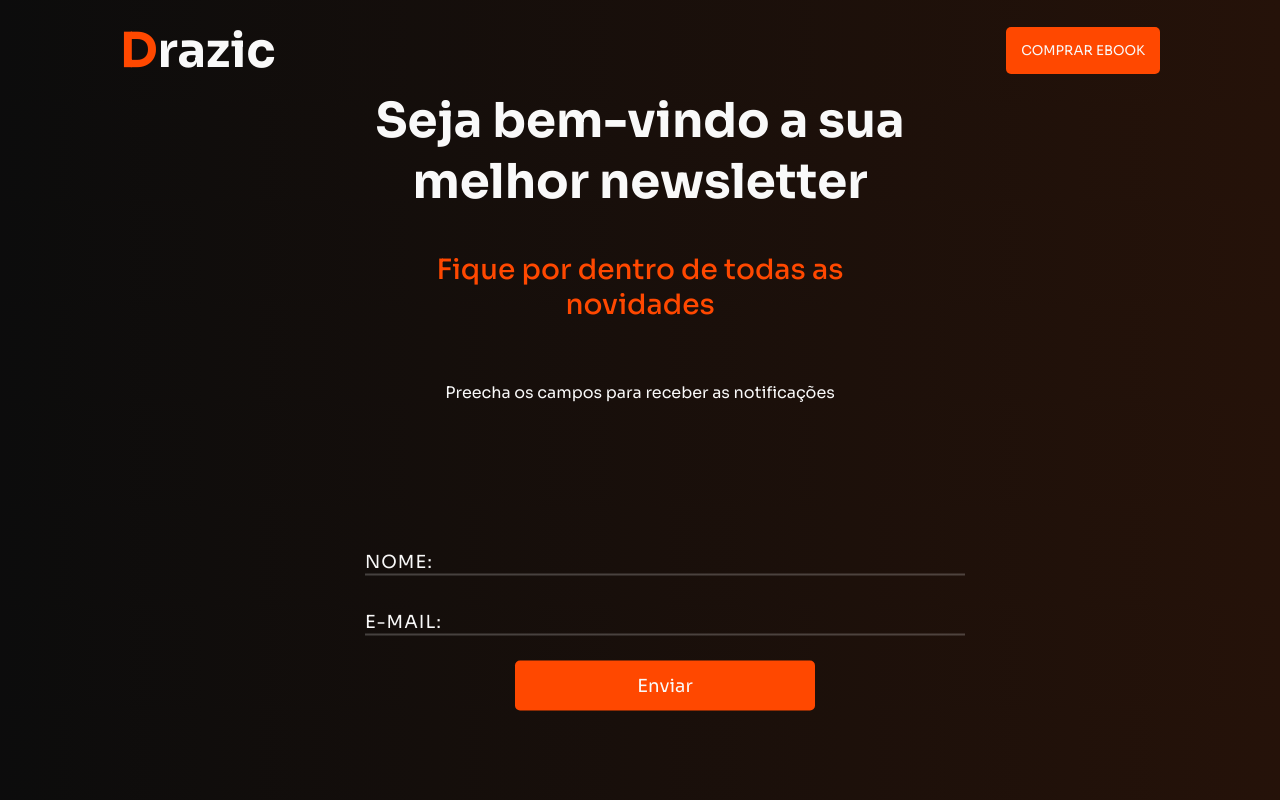
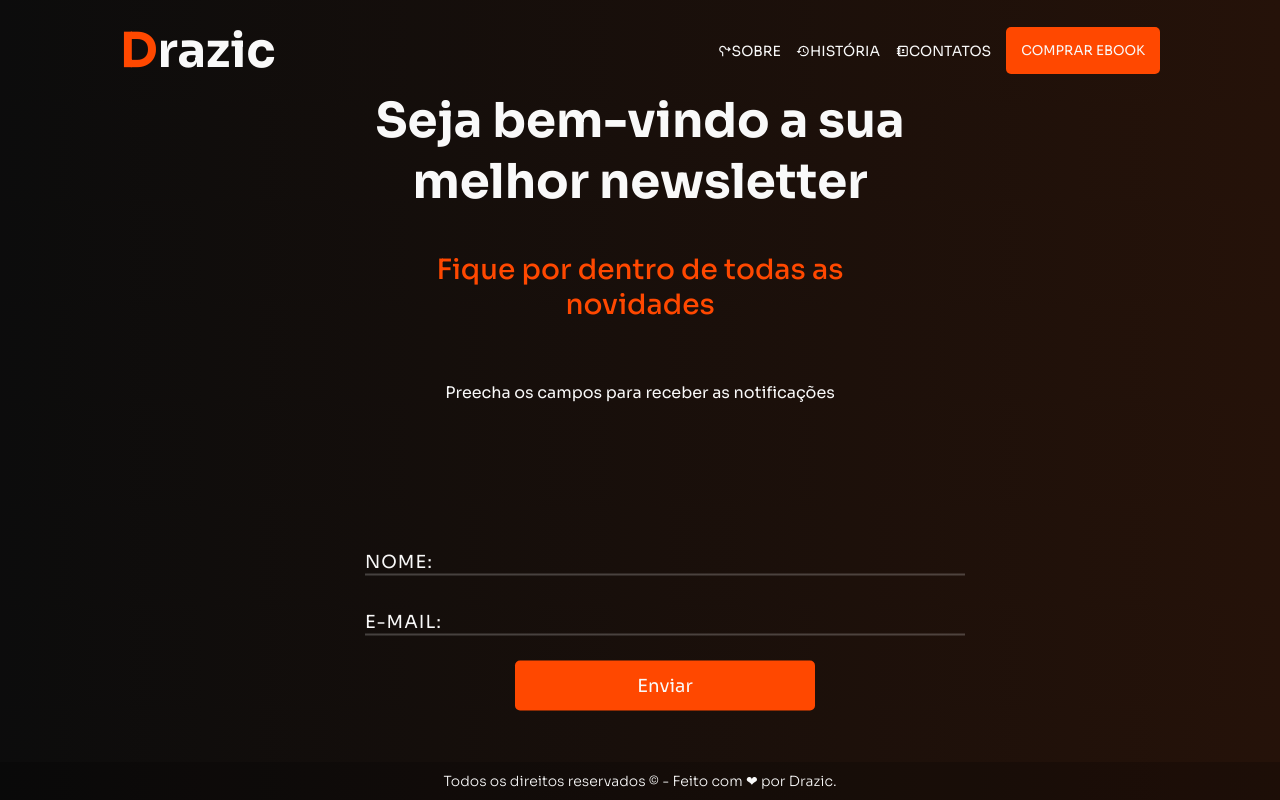
Before and after one commit to astracoder/newsletter-react, a React (Create React App) app: page / in a window 1280 px wide. Built offline with nearby package versions, Linux system fonts and the light colour scheme.

Commit message:
Adding icons to Header Components

```diff
--- a/package.json
+++ b/package.json
@@ -8,6 +8,7 @@
     "@testing-library/user-event": "^13.5.0",
     "react": "^18.2.0",
     "react-dom": "^18.2.0",
+    "react-icons": "^5.0.1",
     "react-scripts": "5.0.1",
     "web-vitals": "^2.1.4"
   },
--- a/src/App.js
+++ b/src/App.js
@@ -1,11 +1,13 @@
 import HeaderComponent from "./Components/Header/HeaderComponent";
 import MainComponents from "./Components/Main/MainComponents";
+import FooterComponents from "./Components/Footer/FooterComponents";
 
 function App() {
   return (
     <div className="App">
       <HeaderComponent />
       <MainComponents />
+      <FooterComponents />
     </div>
   );
 }
--- a/src/Components/Footer/Footer.module.css
+++ b/src/Components/Footer/Footer.module.css
@@ -0,0 +1,13 @@
+.footer {
+    width: 100%;
+    position: absolute;
+    bottom: 0;
+    background: var(--dark-trans);
+}
+
+.footer__title {
+    text-align: center;
+    font-size: 1.4rem;
+    font-weight: 300;
+    padding: 1rem 0;
+}
--- a/src/Components/Footer/FooterComponents.js
+++ b/src/Components/Footer/FooterComponents.js
@@ -0,0 +1,12 @@
+import styles from './Footer.module.css';
+
+
+const FooterComponents = () => {
+    return (
+        <footer className={styles.footer}>
+            <h2 className={styles.footer__title}>Todos os direitos reservados &copy; - Feito com ❤ por Drazic.</h2>
+        </footer>
+    )
+}
+
+export default FooterComponents;
--- a/src/Components/Header/Header.module.css
+++ b/src/Components/Header/Header.module.css
@@ -16,6 +16,24 @@
     color: var(--orange);
 }
 
+.header__button {
+    display: flex;
+}
+
+.header__button a {
+    font-size: 1.4rem;
+    margin-right: 1.5rem;
+    cursor: pointer;
+    transition: .2s ease;
+
+    display: flex;
+    align-items: center;
+}
+
+.header__button a:hover {
+    color: var(--orange);
+}
+
 .button__cta {
     color: var(--light);
     padding: 1.5rem;
--- a/src/Components/Header/HeaderComponent.js
+++ b/src/Components/Header/HeaderComponent.js
@@ -1,4 +1,8 @@
 import styles from './Header.module.css';
+
+import { MdOutlineRoundaboutRight } from 'react-icons/md';
+import { MdHistory } from 'react-icons/md';
+import { TiContacts } from 'react-icons/ti';
 
 const HeaderComponent = () => {
     let test = true;
@@ -11,6 +15,9 @@ const HeaderComponent = () => {
                     <h1><span>D</span>razic</h1>
                 </div>
                 <div className={styles.header__button}>
+                    <a><MdOutlineRoundaboutRight /> SOBRE</a>
+                    <a><MdHistory /> HISTÓRIA</a>
+                    <a><TiContacts /> CONTATOS</a>
                     <button className={styles.button__cta}>COMPRAR EBOOK</button>
                 </div>
             </div>
--- a/src/global.css
+++ b/src/global.css
@@ -17,6 +17,7 @@
   --green-place: #66ff004d;
   --dark: #0C0C0C;
   --dark-200: #2e2e2e;
+  --dark-trans: #00000036;
   --brown: #251209;
   --brown-200: #1d0d05;
   --light: #F9f9f9;
```
Also changed, not shown: 1 other file (tests, documents, lock files or other folders).
